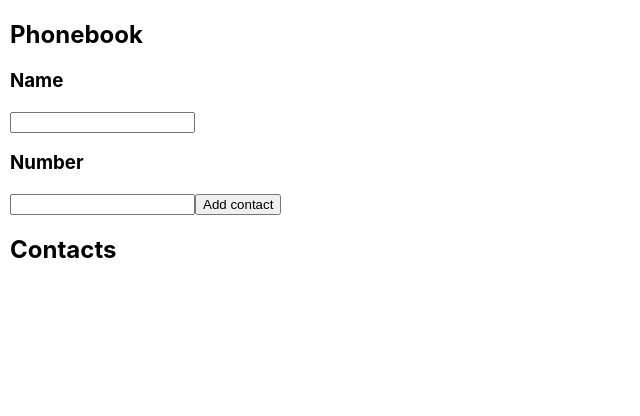
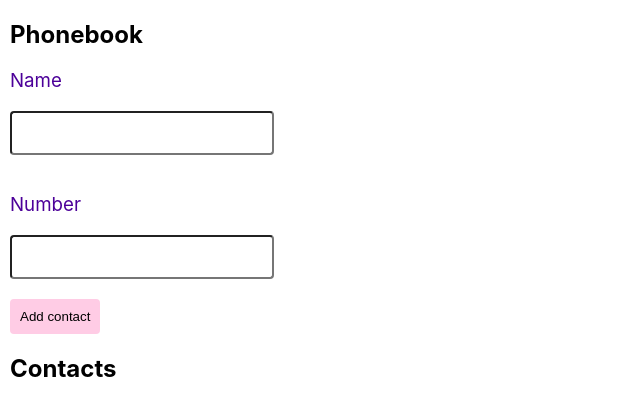
Before and after one commit to Heveliev/goit-react-hw-02-phonebook, a React (Create React App) app: page / in a window 1280 px wide. Shown: the top 416 px of the page, without its empty margins (0-640 px from the left). Built offline with nearby package versions, Linux system fonts and the light colour scheme.

Commit message:
add funcional and style for input

```diff
--- a/src/components/App.jsx
+++ b/src/components/App.jsx
@@ -14,13 +14,7 @@ class App extends React.Component{
 
   handleInputChange = evt => {
     let target = evt.currentTarget;
-    console.log(target.name)
-    this.setState(prevState=>{console.log([target.name])
-    return {[target.name]: prevState[target.value] }}
-
-    )
-
-    // this.setState({})
+    this.setState({[target.name]:target.value.trim()})
   }
 
 
--- /dev/null
+++ b/src/components/Input/Input.jsx
@@ -0,0 +1,28 @@
+import PropTypes from 'prop-types';
+import { ContactInput, Title } from './Input.styled';
+
+export const Input = ({value,onChange,type,name,pattern,title,titleBox}) =>{
+    return(<>
+    <Title>{titleBox}</Title>
+    <ContactInput
+    value={value}
+    onChange={onChange}
+    type={type}
+    name={name}
+    pattern={pattern}
+    title={title}
+    required/>
+    </>
+
+    )
+}
+
+Input.propTypes = {
+    value:PropTypes.string.isRequired,
+    onChange:PropTypes.func.isRequired,
+    type:PropTypes.string.isRequired,
+    name:PropTypes.string.isRequired,
+    pattern:PropTypes.string.isRequired,
+    title:PropTypes.string.isRequired,
+    titleBox:PropTypes.string.isRequired
+}
--- /dev/null
+++ b/src/components/Input/Input.styled.jsx
@@ -0,0 +1,20 @@
+import styled from '@emotion/styled';
+
+export const ContactInput = styled.input`
+padding:5px;
+width:250px;
+height:30px;
+border-radius:4px;
+margin-bottom:20px;
+:focus {
+
+    outline:none;
+    border: 2px solid #FF007F;
+
+}
+`;
+
+export const Title = styled.h3`
+font-weight:400;
+color:#4C0099;
+`;
--- a/src/components/InputBox/InputBox.jsx
+++ b/src/components/InputBox/InputBox.jsx
@@ -1,28 +1,42 @@
+import PropTypes from 'prop-types';
+import React from 'react';
+import { Input } from 'components/Input/Input';
+import { Box,Btn } from './InputBox.styled';
 
-import React from 'react';
+const data = [{
+    titleBox: "Name",
+    type:"text",
+    name: "name",
+    pattern: "^[a-zA-Zа-яА-Я]+(([' -][a-zA-Zа-яА-Я ])?[a-zA-Zа-яА-Я]*)*$",
+    title: "Name may contain only letters, apostrophe, dash and spaces. For example Adrian,Jacob Mercer, Charles de Batz de Castelmore d'Artagnan", },
+    {
+    titleBox: "Number",
+    type:"tel",
+    name:"number",
+    pattern:"\+?\d{1,4}?[-.\s]?\(?\d{1,3}?\)?[-.\s]?\d{1,4}[-.\s]?\d{1,4}[-.\s]?\d{1,9}",
+    title:"Phone number must be digits and can contain spaces, dashes, parentheses and can start with +",}];
+
+
 export const InputBox = ({value,onChange}) =>{
+
     return(
-        <div>
-            <h3>Name</h3>
-            <input
-            value={value.name}
-            onChange={onChange}
-            type="text"
-            name="name"
-            pattern="^[a-zA-Zа-яА-Я]+(([' -][a-zA-Zа-яА-Я ])?[a-zA-Zа-яА-Я]*)*$"
-            title="Name may contain only letters, apostrophe, dash and spaces. For example Adrian,
-             Jacob Mercer, Charles de Batz de Castelmore d'Artagnan"
-             required></input>
-             <h3>Number</h3>
-            <input
-            value={value.number}
-            onChange={onChange}
-            type="tel"
-            name="number"
-            pattern="\+?\d{1,4}?[-.\s]?\(?\d{1,3}?\)?[-.\s]?\d{1,4}[-.\s]?\d{1,4}[-.\s]?\d{1,9}"
-            title="Phone number must be digits and can contain spaces, dashes, parentheses and can start with +"
-            required></input>
-        <button type="submit">Add contact</button>
-        </div>
+        <Box>
+        {data.map(d=>(<Input
+        key={d.name}
+        onChange={onChange}
+        value={value[d.name]}
+        type={d.type}
+        name={d.name}
+        pattern={d.pattern}
+        title={d.title}
+        titleBox={d.titleBox}
+        />))}
+        <Btn type="submit">Add contact</Btn>
+        </Box>
     )
 }
+
+InputBox.propType ={
+value:PropTypes.string.isRequired ,
+onChange: PropTypes.func.isRequired
+}
--- a/src/components/InputBox/InputBox.styled.jsx
+++ b/src/components/InputBox/InputBox.styled.jsx
@@ -0,0 +1,19 @@
+import styled from '@emotion/styled';
+
+
+export const Box = styled.div`
+
+`;
+export const Btn = styled.button`
+display:block;
+background-color:#FFCCE5;
+border:none;
+border-radius:4px;
+padding:10px;
+cursor:pointer;
+:hover,
+:focus{
+    border:2px solid #00FFFF;
+}
+
+`;
```
